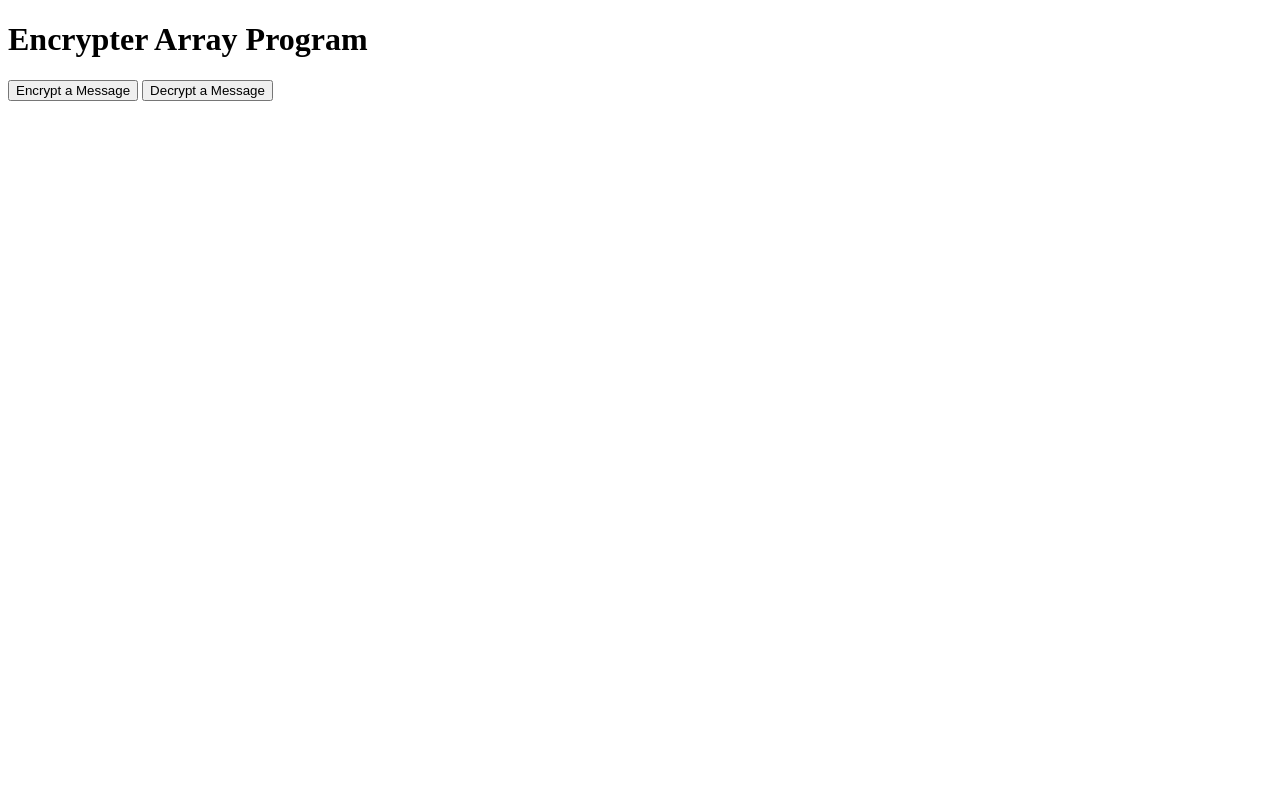
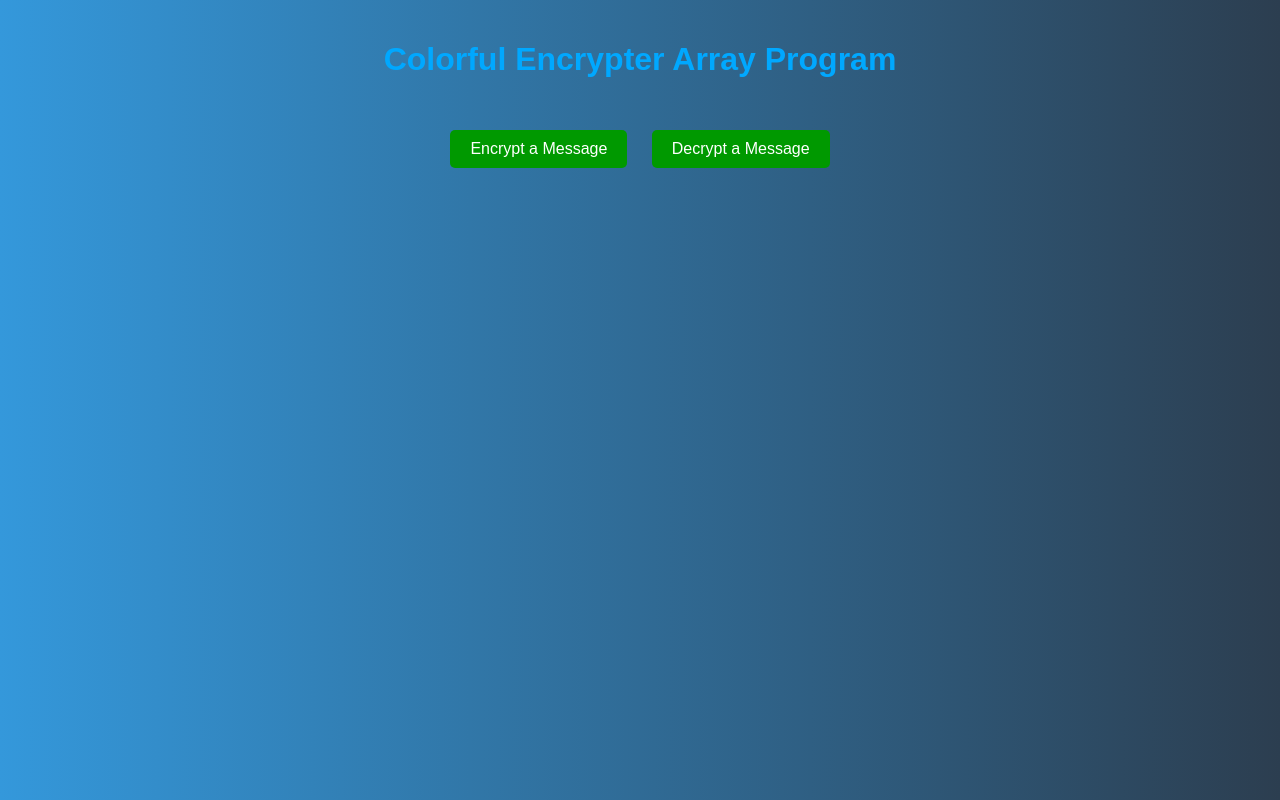
Before and after one commit to NOT-MINECRAFT/Encrypter, a plain HTML site: page index.html in a window 1280 px wide. Drawn offline with Linux system fonts and the light colour scheme.

Commit message:
Update index.html

```diff
--- a/index.html
+++ b/index.html
@@ -3,7 +3,40 @@
 <head>
     <meta charset="UTF-8">
     <meta name="viewport" content="width=device-width, initial-scale=1.0">
-    <title>Encrypter Array Program</title>
+    <title>Colorful Encrypter Array Program</title>
+    <style>
+        body {
+            background: linear-gradient(to right, #3498db, #2c3e50); /* Gradient background */
+            color: white; /* Text color */
+            font-family: 'Arial', sans-serif;
+            text-align: center;
+            margin: 0;
+            padding: 0;
+            overflow: hidden;
+        }
+
+        h1 {
+            padding: 20px;
+            font-size: 2em;
+            color: #00a8ff; /* Header color */
+        }
+
+        button {
+            background-color: #009900; /* Button color */
+            color: white;
+            padding: 10px 20px;
+            font-size: 16px;
+            margin: 10px;
+            border: none;
+            cursor: pointer;
+            border-radius: 5px;
+        }
+
+        #output {
+            margin-top: 20px;
+            font-size: 18px;
+        }
+    </style>
     <script>
         function encrypt() {
             var inputText = prompt("Enter a text:");
@@ -40,11 +73,12 @@
 
             document.getElementById("output").innerHTML = "The decrypted message is: " + result;
         }
+
     </script>
 </head>
 <body>
 
-<h1>Encrypter Array Program</h1>
+<h1>Colorful Encrypter Array Program</h1>
 
 <button onclick="encrypt()">Encrypt a Message</button>
 <button onclick="decrypt()">Decrypt a Message</button>
```
